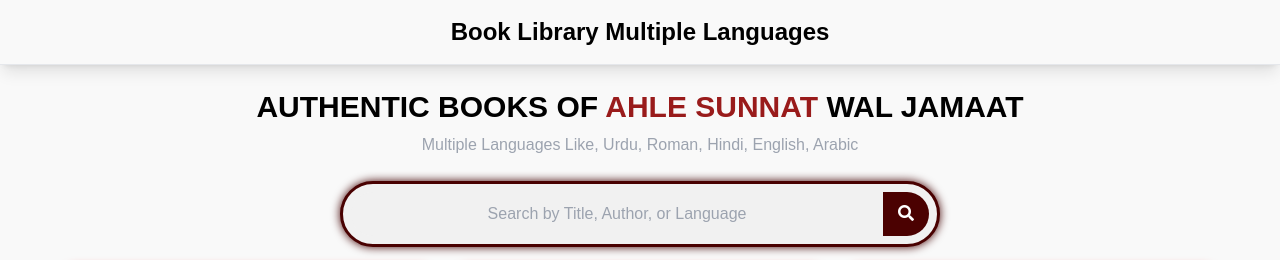
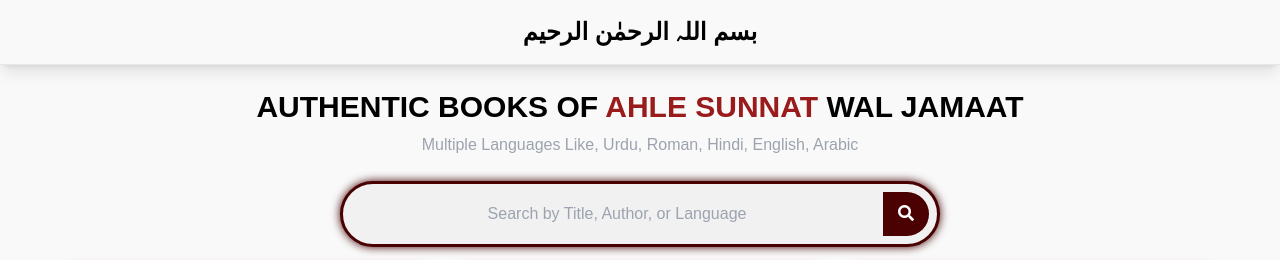
Before and after one commit to hasanrazahanfi/maktaberaza.com, a plain HTML site: page Books.html in a window 1280 px wide. Shown: the top 260 px of the page. Drawn offline with nearby package versions, Linux system fonts and the light colour scheme.

Commit message:
Update Books.html

```diff
--- a/Books.html
+++ b/Books.html
@@ -111,7 +111,7 @@
 <body>
 
     <header class="flex items-center justify-center p-4 border-b shadow-lg">
-        <h1 class="text-2xl font-bold">Book Library Multiple Languages</h1>
+        <center><h1 class="text-2xl font-bold">بسم اللہ الرحمٰن الرحیم</h1></center>
     </header>
 
     <main class="text-center p-6">
```
